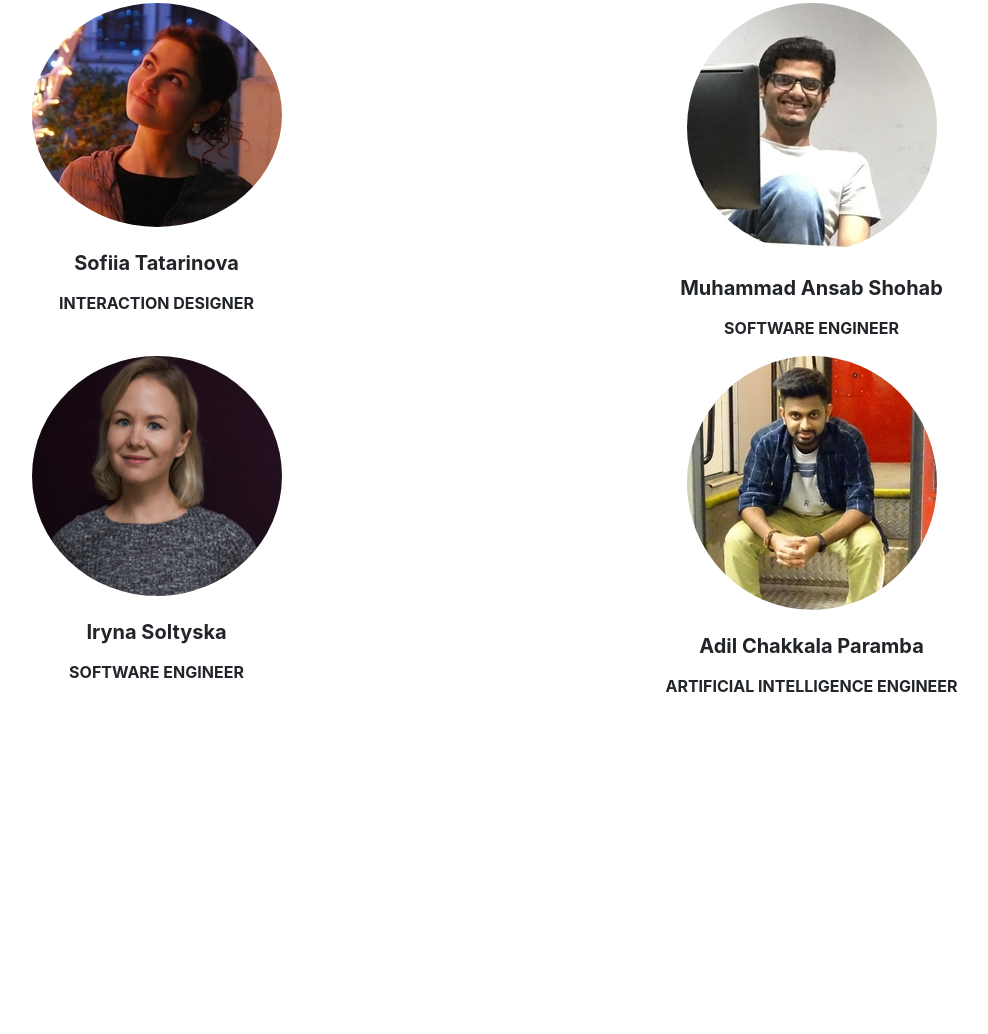
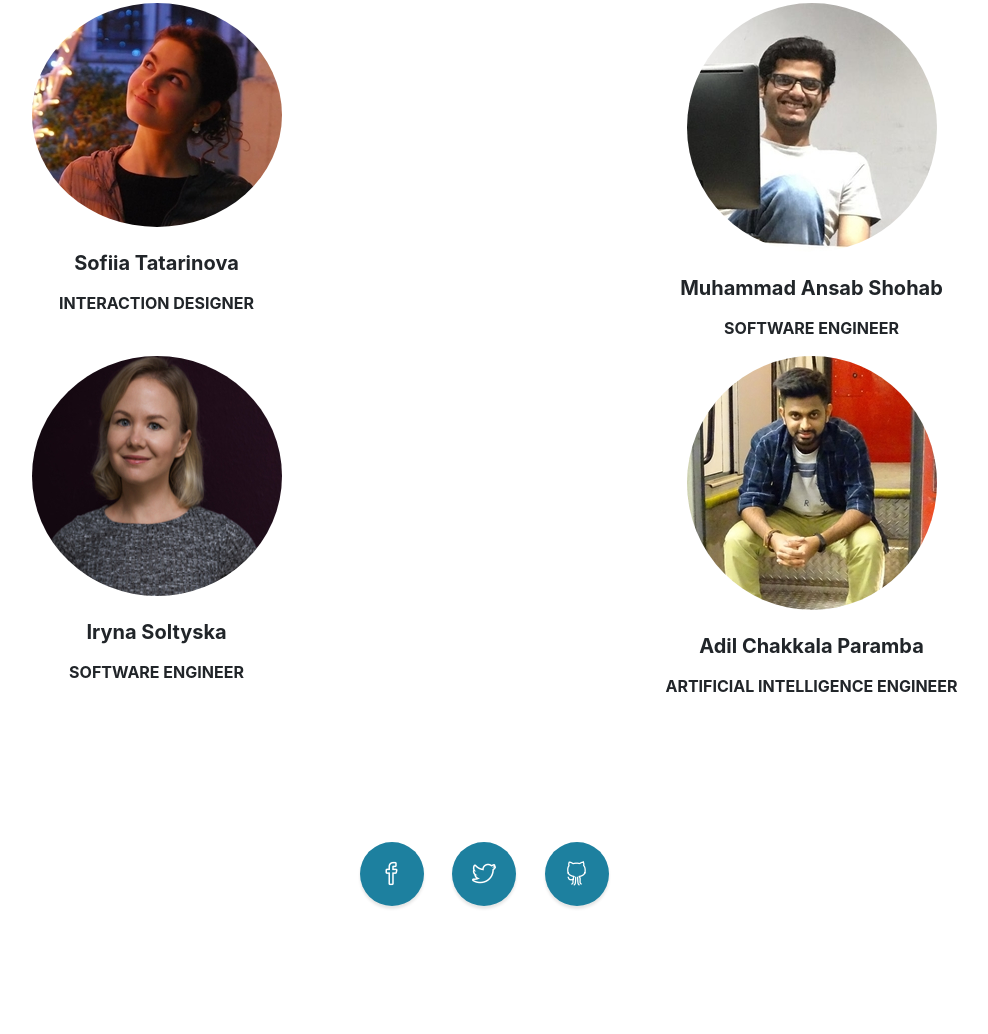
Before and after one commit to adiltirur/adiltirur.github.io, a website with bundled scripts: page www/index.html in a window 1280 px wide. Shown: the part 1688-2722 px from the top of the page, without its empty margins (156-1144 px from the left). Before the commit the page ends 2402 px from the top, so only its background shows below. Built offline with nearby package versions, Linux system fonts and the light colour scheme.

Commit message:
added sofia's bg

```diff
--- a/www/index.html
+++ b/www/index.html
@@ -159,6 +159,28 @@
 
 </section>
 <!-- Section: Team v.1 -->
+<footer class="footer text-center">
+  <div class="container">
+    <ul class="list-inline mb-5">
+      <li class="list-inline-item">
+        <a class="social-link rounded-circle text-white mr-3" href="https://www.facebook.com/digitalproductschool">
+          <i class="icon-social-facebook"></i>
+        </a>
+      </li>
+      <li class="list-inline-item">
+        <a class="social-link rounded-circle text-white mr-3" href="https://twitter.com/dpschool_io">
+          <i class="icon-social-twitter"></i>
+        </a>
+      </li>
+      <li class="list-inline-item">
+        <a class="social-link rounded-circle text-white" href="https://github.com/DigitalProductschool">
+          <i class="icon-social-github"></i>
+        </a>
+      </li>
+    </ul>
+
+  </div>
+</footer>
 
 
   <!-- Call to Action -->
--- a/www/scss/_masthead.scss
+++ b/www/scss/_masthead.scss
@@ -6,7 +6,7 @@
   height: auto;
   padding-top: 8rem;
   padding-bottom: 8rem;
-  background: linear-gradient(90deg, fade-out($white, 0.9) 0%, fade-out($white, 0.9) 100%), url('../img/bg-masthead.jpg');
+  background: linear-gradient(90deg, fade-out($white, 0.9) 0%, fade-out($white, 0.9) 100%), url('../img/team.png');
   background-position: center center;
   background-repeat: no-repeat;
   background-size: cover;
```
Also changed, not shown: www/css/stylish-portfolio.css, www/css/stylish-portfolio.min.css, www/img/team.png (added), 2 other files.
